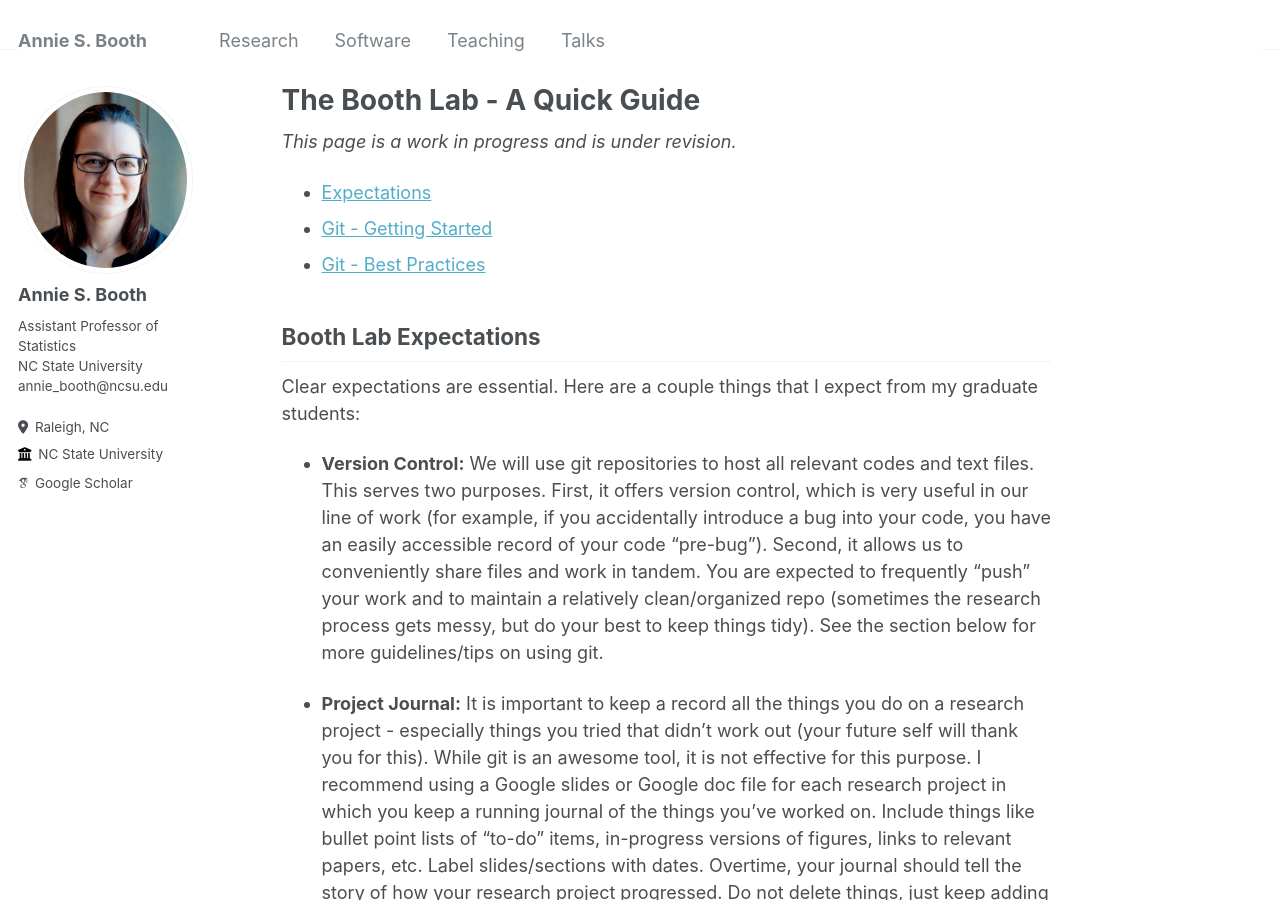
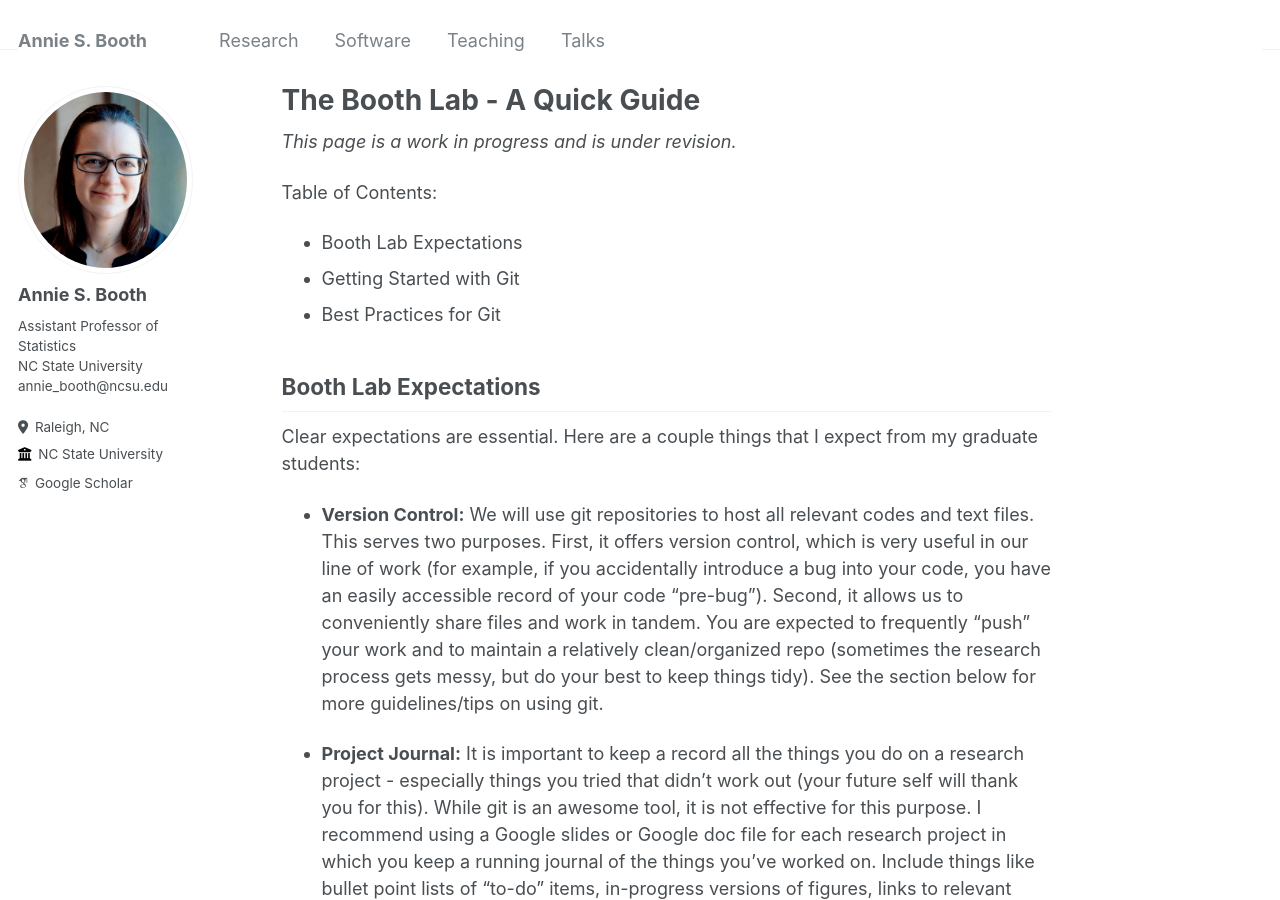
Before and after one commit to anniesbooth/anniesbooth.github.io, a Jekyll site: the page built from _pages/guide.md, in a window 1280 px wide and 900 px high. Built offline with Jekyll 4.4.1, drawn with Linux system fonts in a browser that asks for light colours; some web fonts are replaced.

Commit message:
links didnt work

```diff
--- a/_pages/guide.md
+++ b/_pages/guide.md
@@ -6,9 +6,10 @@ author_profile: true
 
 *This page is a work in progress and is under revision.*
 
-* [Expectations](booth-lab-expectations)
-* [Git - Getting Started](getting-started-with-git)
-* [Git - Best Practices](best-practices-for-git)
+Table of Contents:
+* Booth Lab Expectations
+* Getting Started with Git
+* Best Practices for Git
 
 Booth Lab Expectations
 ------
```
